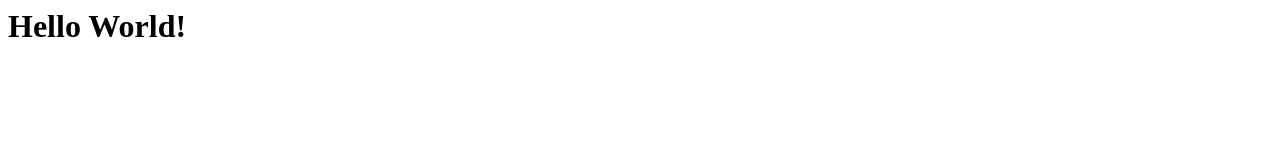
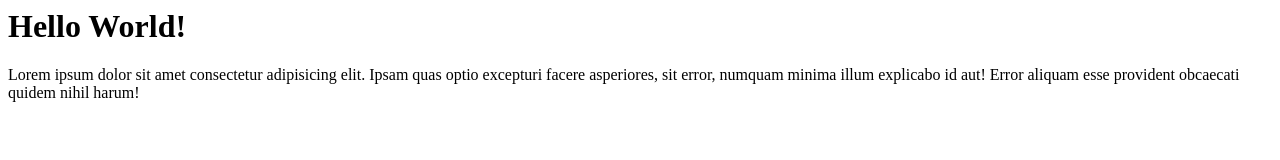
Before and after one commit to Cybrain-Software-Solution/test-repo, a plain HTML site: page index.html in a window 1280 px wide. Drawn offline with Linux system fonts and the light colour scheme.

Commit message:
changes20july21

```diff
--- a/index.html
+++ b/index.html
@@ -1 +1,2 @@
 <h1>Hello World!</h1>
+<p>Lorem ipsum dolor sit amet consectetur adipisicing elit. Ipsam quas optio excepturi facere asperiores, sit error, numquam minima illum explicabo id aut! Error aliquam esse provident obcaecati quidem nihil harum!</p>
```
